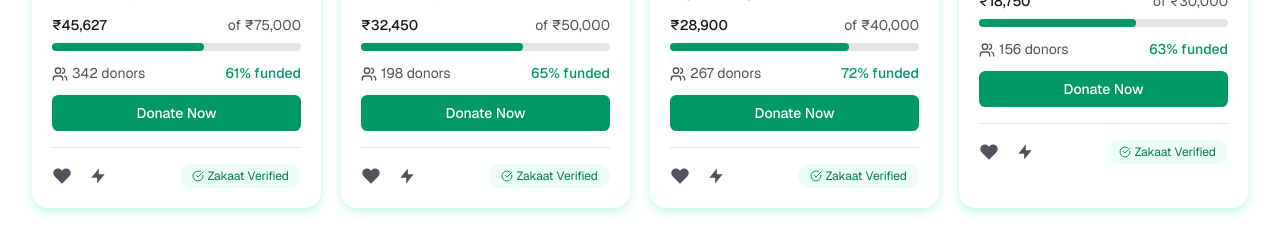
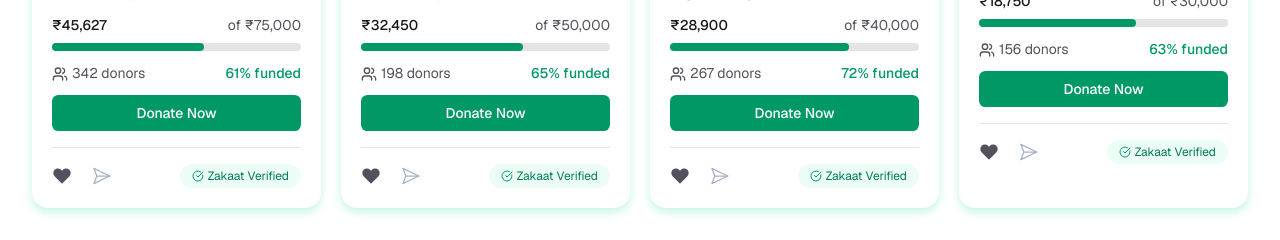
Before and after one commit to Akshi1277/tpf_frontend, a Next.js app: page / in a window 1280 px wide. Shown: the part 1040-1280 px from the top of the page. Built offline with nearby package versions, Linux system fonts and the light colour scheme.

Commit message:
update page.jsx

```diff
--- a/src/app/page.jsx
+++ b/src/app/page.jsx
@@ -633,9 +633,13 @@ useEffect(() => {
       </svg>
     </button>
     <button className="flex items-center gap-1 text-zinc-600 hover:text-emerald-600 transition-colors">
-      <svg className="w-5 h-5" fill="currentColor" viewBox="0 0 24 24">
-        <path d="M13 10V3L4 14h7v7l9-11h-7z"/>
-      </svg>
+      <Image
+        src="/share.svg"
+        alt="Share"
+        width={20}
+        height={20}
+        className="w-5 h-5 rotate-45"
+      />
     </button>
   </div>
   <div className="flex items-center gap-1 text-xs bg-emerald-50 dark:bg-emerald-900/20 px-3 py-1 rounded-full">
```
Also changed, not shown: public/share.svg (added).
